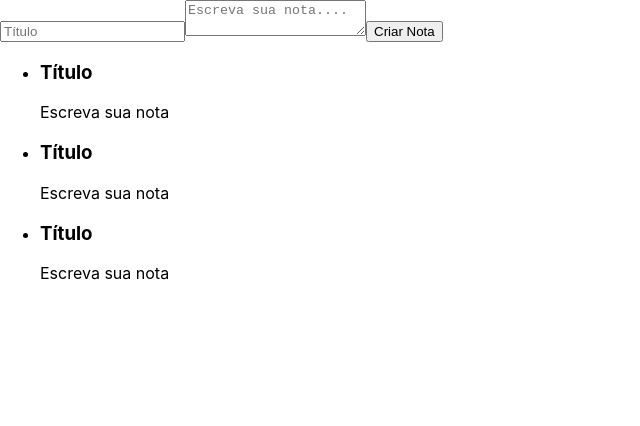
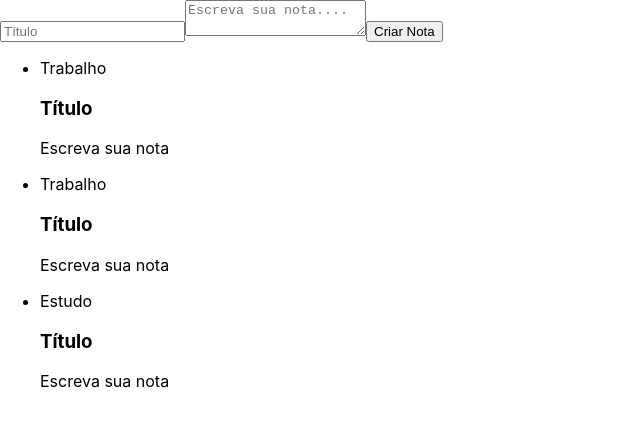
Before and after one commit to FabTrindade/ceep, a React (Create React App) app: page / in a window 1280 px wide. Shown: the top 426 px of the page, without its empty margins (0-640 px from the left). Built offline with nearby package versions, Linux system fonts and the light colour scheme.

Commit message:
Embedding JavaScript in JSX file.

```diff
--- a/src/components/ListaDeNotas.jsx
+++ b/src/components/ListaDeNotas.jsx
@@ -6,15 +6,14 @@ class ListaDeNotas extends Component {
     render() {
         return (
             <ul>
-                <li>
-                    <CardNota/>
-                </li>
-                <li>
-                    <CardNota/>
-                </li>
-                <li>
-                    <CardNota/>
-                </li>
+                {Array.of("Trabalho", "Trabalho", "Estudo").map(categoria => {
+                    return (
+                        <li>
+                            <div>{categoria}</div>
+                            <CardNota />
+                        </li>
+                    );
+                })}
             </ul>
         );
     }
```
